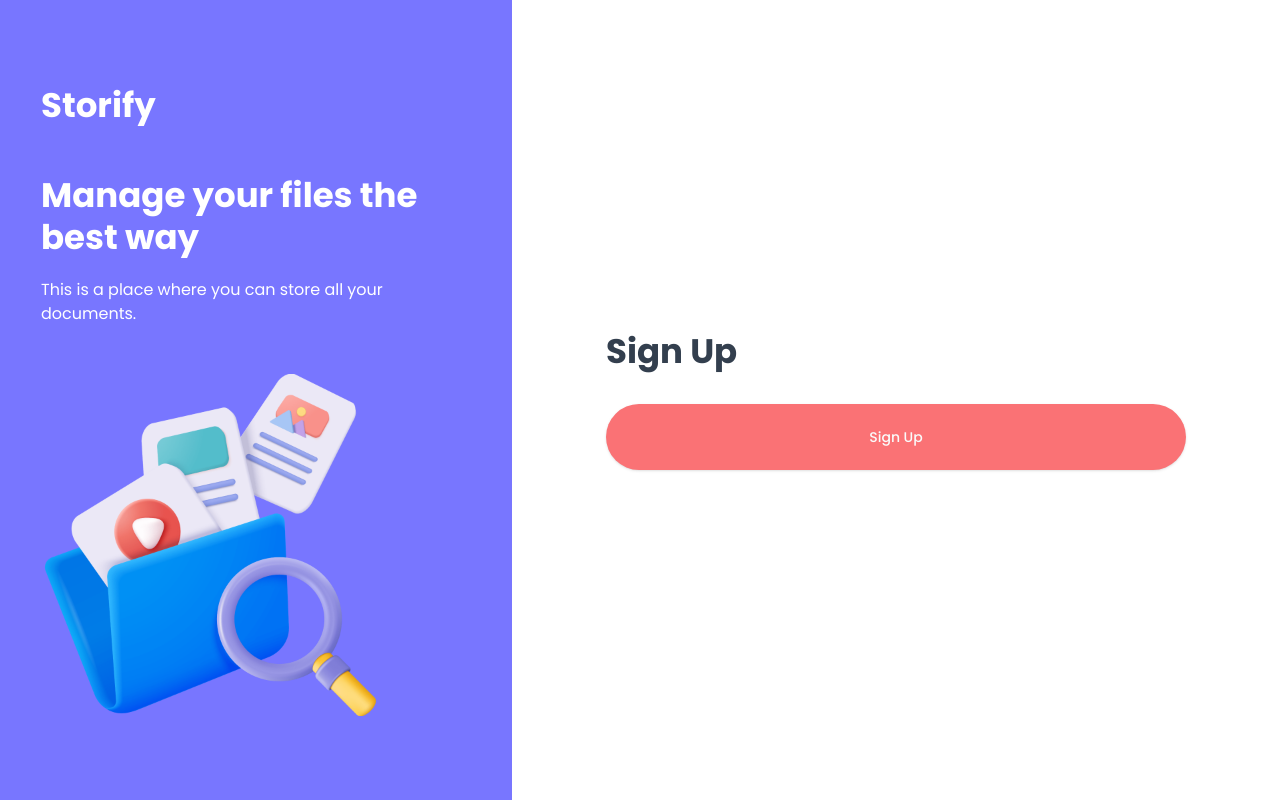
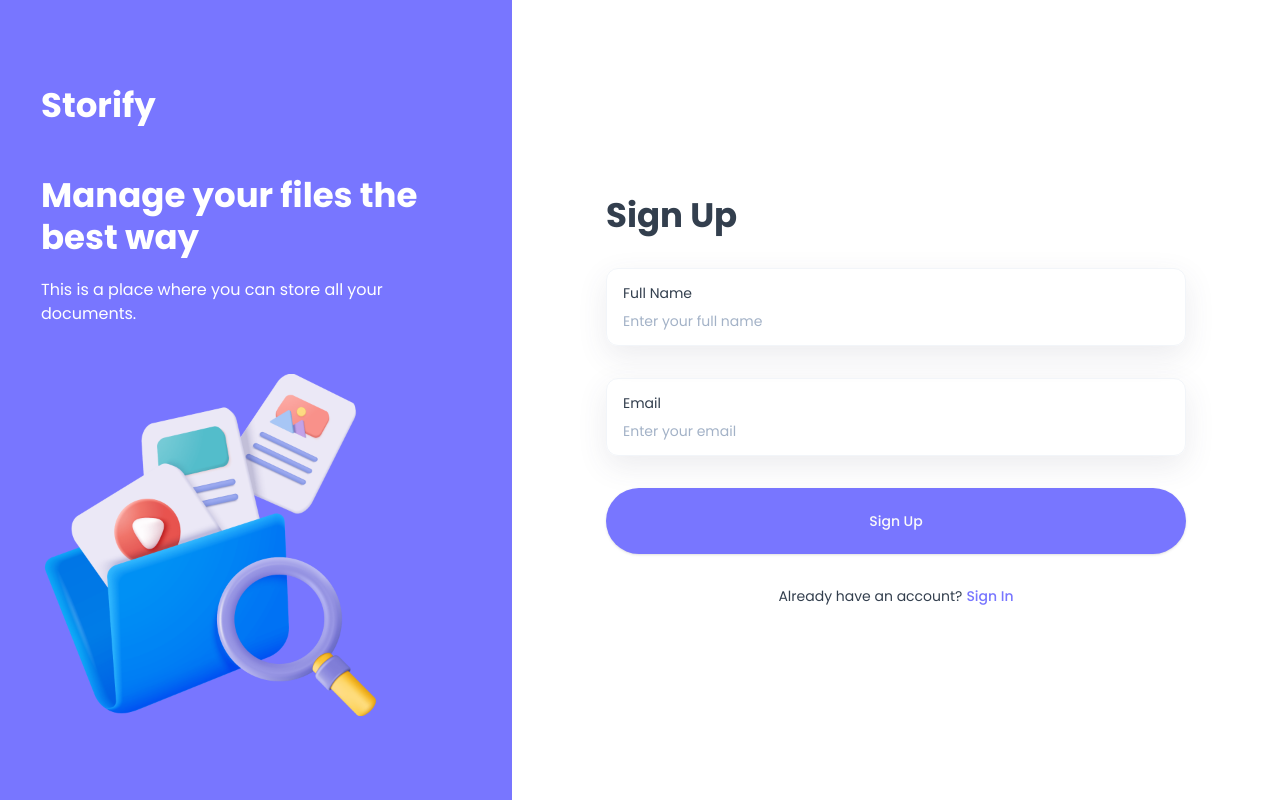
Before and after one commit to Abhik-Nayak/Storify, a Next.js app in the folder client/: page /sign-up in a window 1280 px wide. Built offline with nearby package versions, Linux system fonts and the light colour scheme.

Commit message:
Auth Setup

```diff
--- a/client/components/AuthForm.tsx
+++ b/client/components/AuthForm.tsx
@@ -1,6 +1,6 @@
 "use client"
 
-import React from 'react';
+import React, { useState } from 'react';
 import { z } from "zod";
 import { zodResolver } from "@hookform/resolvers/zod";
 import { useForm } from "react-hook-form";
@@ -16,22 +16,30 @@ import {
     FormMessage,
 } from "@/components/ui/form"
 import { Input } from "@/components/ui/input";
-
-
+import Image from 'next/image';
+import Link from 'next/link';
 
 
 type Props = "sign-in" | "sign-up";
 
-const formSchema = z.object({
-    username: z.string().min(2).max(50),
+const authFormSchema = (formType: Props) => {
+    return z.object({
+        email: z.string().email(),
+        fullname: formType === "sign-up" ? z.string().min(2).max(50) : z.string().optional(),
     })
+}
 
 const AuthForm = ({ type }: { type: Props }) => {
+    const [isLoading, setIsLoading] = useState<boolean>(false);
+    const [errorMessage, setErrorMessage] = useState<string>("");
+
     // 1. Define your form.
+    const formSchema = authFormSchema(type);
     const form = useForm<z.infer<typeof formSchema>>({
         resolver: zodResolver(formSchema),
         defaultValues: {
-            username: "",
+            fullname: "",
+            email: ""
         },
     });
 
@@ -47,29 +55,33 @@ const AuthForm = ({ type }: { type: Props }) => {
                 <h1 className='form-title'>
                     {type === "sign-in" ? "Sign In" : "Sign Up"}
                 </h1>
-                {type === "sign-in" && <>
+                {type === "sign-up" &&
                     <FormField
                         control={form.control}
-                        name="username"
+                        name="fullname"
                         render={({ field }) => (
                             <FormItem>
                                 <div className='shad-form-item'>
                                     <FormLabel className='shad-form-label'>Full Name</FormLabel>
                                     <FormControl>
-                                        <Input placeholder="Enter your full name" className='shad-input' {...field} />
+                                        <Input
+                                            placeholder="Enter your full name"
+                                            className="shad-input"
+                                            {...field}
+                                        />
                                     </FormControl>
                                 </div>
                                 <FormMessage className='shad-form-messsage' />
                             </FormItem>
                         )}
-                    />
+                    />}
                 <FormField
                     control={form.control}
                     name="email"
                     render={({ field }) => (
                         <FormItem>
                             <div className='shad-form-item'>
-                                    <FormLabel className='shad-form-label'>Full Name</FormLabel>
+                                <FormLabel className='shad-form-label'>Email</FormLabel>
                                 <FormControl>
                                     <Input placeholder="Enter your email" className='shad-input' {...field} />
                                 </FormControl>
@@ -78,10 +90,34 @@ const AuthForm = ({ type }: { type: Props }) => {
                         </FormItem>
                     )}
                 />
-                </>}
-                <Button type="submit" className='form-submit-button'>
+
+                <Button type="submit" className='form-submit-button' disabled={isLoading}>
                     {type === 'sign-in' ? "Sign In" : "Sign Up"}
+
+                    {isLoading && (
+                        <Image
+                            src="/assets/icons/loader.svg"
+                            alt='loader'
+                            width={24}
+                            height={24}
+                            className='animate-spin ml-2'
+                        />
+                    )}
                 </Button>
+                {errorMessage && <p className='error-message'>*{errorMessage}</p>}
+                <div className='body-2 flex justify-center'>
+                    <p className='text-light-100'>
+                        {type === 'sign-in' ? "Don't have an account?" : "Already have an account?"}
+                    </p>
+                    <Link
+                        href={type === 'sign-in' ? '/sign-up' : 'sign-in'}
+                        className='ml-1 font-medium text-brand'>
+                        {type === 'sign-in' ? "sign Up" : "Sign In"}
+                    </Link>
+
+                </div>
+
+
             </form>
         </Form>
     )
--- /dev/null
+++ b/client/lib/appwrite/config.ts
@@ -0,0 +1,4 @@
+export const appwriteConfig = {
+
+
+}
--- a/client/tailwind.config.ts
+++ b/client/tailwind.config.ts
@@ -11,8 +11,8 @@ const config: Config = {
   	extend: {
   		colors: {
   			brand: {
-  				'100': '#EA6365',
-  				DEFAULT: '#FA7275'
+  				'100': '#5c5cf3',
+  				DEFAULT: '#7876ff'
   			},
   			red: '#FF7474',
   			error: '#b80000',
```
Lines whose indentation alone changed are shown as unchanged.
